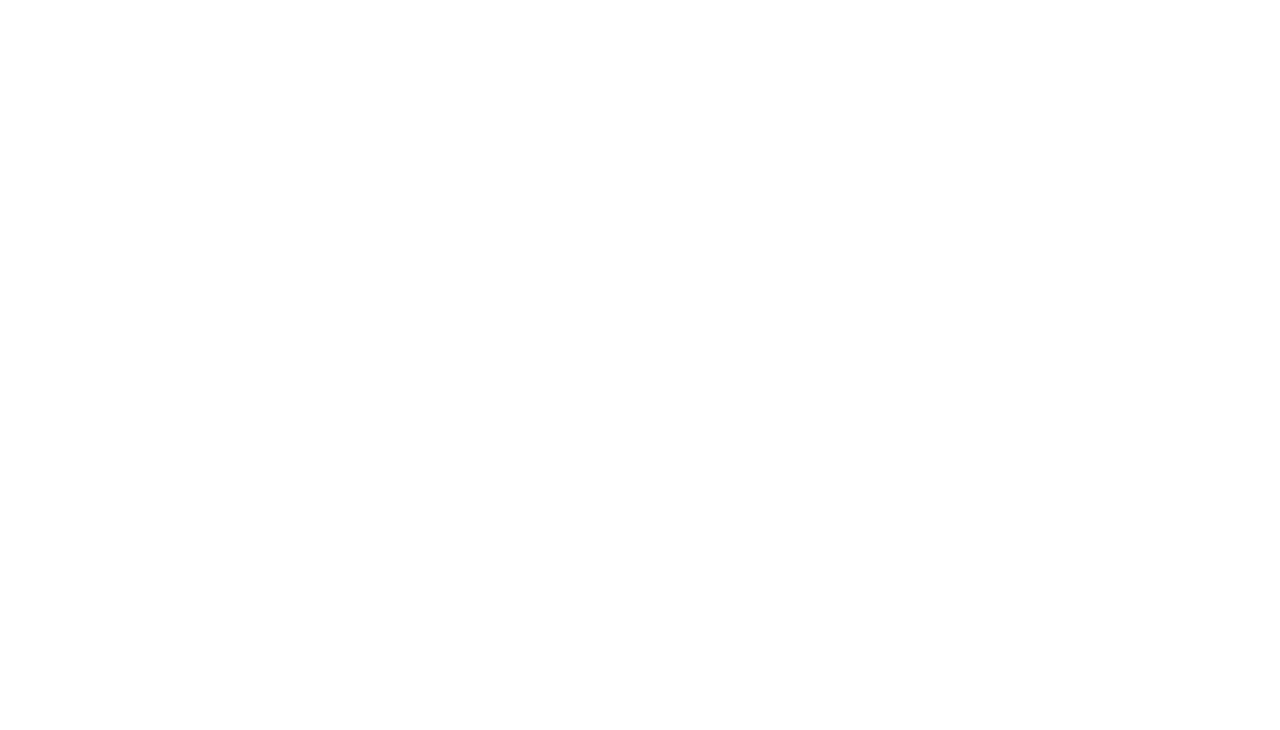
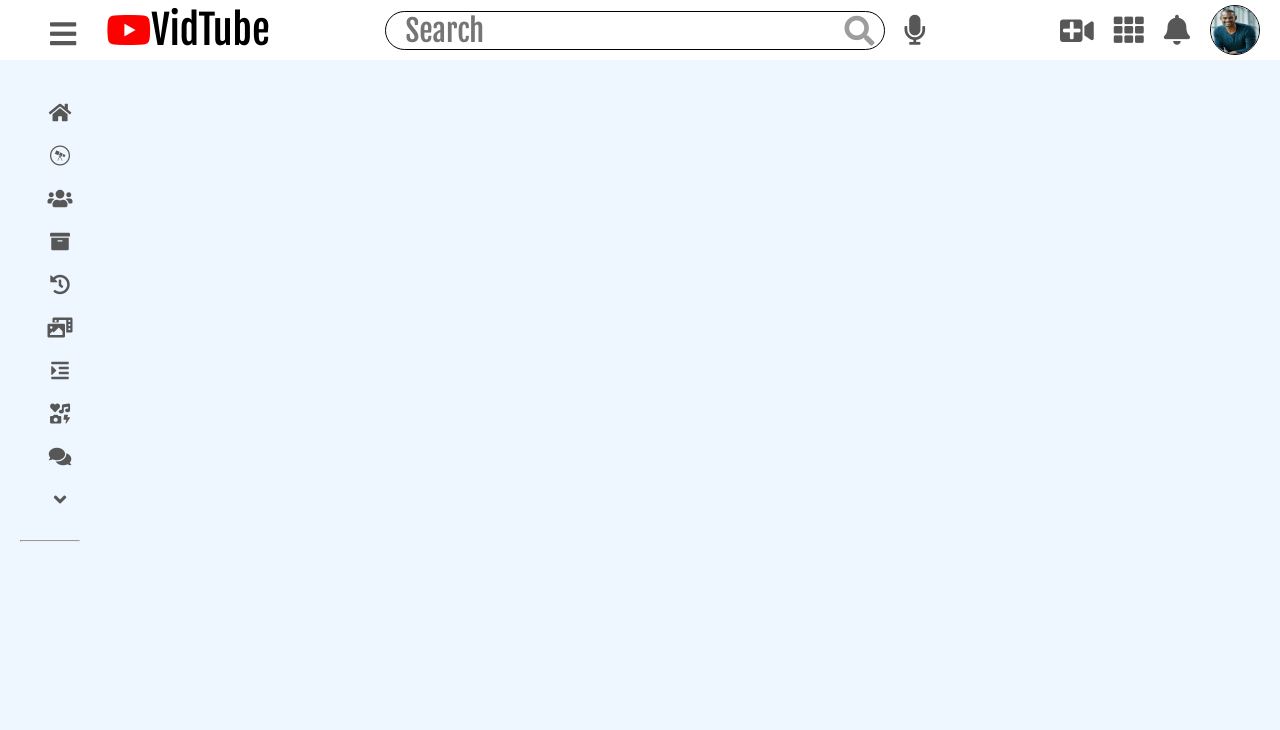
Before and after one commit to MJ9601/youtube-front-clone, a plain HTML site: page index.html in a window 1280 px wide. Drawn offline with Linux system fonts and the light colour scheme.

Commit message:
build youTube clone FRONT-END

```diff
--- a/index.html
+++ b/index.html
@@ -5,9 +5,82 @@
     <meta http-equiv="X-UA-Compatible" content="IE=edge">
     <meta name="viewport" content="width=device-width, initial-scale=1.0">
     <link rel="stylesheet" href="static/styles/style.css">
+    <link rel="stylesheet" href="https://cdnjs.cloudflare.com/ajax/libs/font-awesome/5.15.3/css/all.min.css" integrity="sha512-iBBXm8fW90+nuLcSKlbmrPcLa0OT92xO1BIsZ+ywDWZCvqsWgccV3gFoRBv0z+8dLJgyAHIhR35VZc2oM/gI1w==" crossorigin="anonymous" referrerpolicy="no-referrer" />
+    <link rel="preconnect" href="https://fonts.googleapis.com">
+    <link rel="preconnect" href="https://fonts.gstatic.com" crossorigin>
+    <link href="https://fonts.googleapis.com/css2?family=Fjalla+One&family=Hind+Siliguri:wght@700&family=Merriweather:ital,wght@1,900&family=Rubik:wght@700&display=swap" rel="stylesheet">
     <title>YouTube Clone</title>
 </head>
 <body>
+    <div class="container">
+        <!-- navbar -->
+        <nav class="navbar">
+            <div class="left-side">
+                <div class="sidebar-icon">
+                    <a href="#"><i class="fas fa-bars icon"></i></a>
+                </div>
+                <div class="logo">
+                    <i class="fab fa-youtube"></i>
+                    <span>VidTube</span>
+                </div>
+            </div>
+
+            <div class="middle search">
+                <input type="text" placeholder="Search">
+                <i class="fas fa-search searchIcon"></i>
+                <i class="fas fa-microphone icon"></i>
+            </div>
+
+            <div class="right-side">
+                <div class="videoIcon">
+                    <i class="fas fa-video icon"></i>
+                    <span><i class="fas fa-plus"></i></span>
+                </div>
+                <i class="fas fa-th icon"></i>
+                <i class="fas fa-bell icon"></i>
+                <div class="img-profile">
+                    <img src="static/images/person_4.jpg" alt="">
+                </div>
+            </div>
+
+        </nav>
+<!-- aside -->
+        <aside class="asidebar">
+            <div class="gernal-icons sidebarDiv">
+                <i class="fas fa-home icon"></i>
+                <i class="fab fa-wpexplorer icon"></i>
+                <i class="fa fa-users icon" aria-hidden="true"></i>
+                <i class="fas fa-archive icon"></i>
+                <i class="fas fa-history icon"></i>
+                <i class="fas fa-photo-video icon"></i>
+                <i class="fas fa-indent icon"></i>
+                <i class="fas fa-icons icon"></i>
+                <i class="fas fa-comments icon"></i>
+                <i class="fas fa-angle-down icon"></i>
+
+            </div>
+            <hr>
+            <div class="followers sidebarDiv">
+                <div class="imgDiv">
+                    <img src="" alt="">
+                </div>
+                <div class="imgDiv">
+                    <img src="" alt="">
+                </div>
+                <div class="imgDiv">
+                    <img src="" alt="">
+                </div>
+                <div class="imgDiv">
+                    <img src="" alt="">
+                </div>
+                <div class="imgDiv">
+                    <img src="" alt="">
+                </div>
+            </div>
+
+
+        </aside>
+    </div>
 
 
     <script src="static/js/script.js"></script>
--- a/static/styles/style.css
+++ b/static/styles/style.css
@@ -0,0 +1,142 @@
+*{
+    margin: 0;
+    padding: 0;
+    font-family: 'Fjalla One', sans-serif;
+    list-style: none;
+    text-decoration: none;
+    box-sizing: border-box;
+    outline: none;
+}
+html{
+    font-size: 62.5%;
+    background-color: rgb(238, 247, 255);
+}
+
+.container{
+    width: 100%;
+    position: relative;
+
+}
+.navbar{
+    width: 100%;
+    height: 6rem;
+    display: flex;
+    background-color: rgb(255, 255, 255);
+    color: #fff;
+    position: fixed;
+}
+.left-side{
+    margin-left: 3rem;
+    display: flex;
+    font-size: 4rem;
+    flex-flow: row;
+    float: left;
+    align-items: center;
+}
+.sidebar-icon{
+    margin-right: 1rem;
+}
+.sidebar-icon a{
+    color: #000;
+}
+
+.logo{
+    justify-content: center;
+    align-items: center;
+    display: flex;
+    margin-left: 2rem;
+    color: red;
+}
+.logo span{
+    color: #000;
+}
+.middle{
+    margin:auto;
+    display: flex;
+    /* justify-content: center;
+    align-items: center; */
+    font-size: 4rem;
+    position: relative;
+}
+.search input{
+    width: 50rem;
+    border-radius: 3rem;
+    border: .1rem solid #000;
+    padding-left: 2rem;
+    font-size: 3rem;
+}
+.searchIcon {
+    position: absolute;
+    font-size: 3rem;
+    color: rgb(158, 157, 157);
+    top: .5rem;
+    left: 46rem;
+}
+.icon{
+    margin: auto;
+    font-size: 3rem;
+    margin-left: 2rem;
+    color: rgb(87, 87, 87);
+}
+
+.right-side{
+    display: flex;
+    float: right;
+    font-size: 4rem;
+    margin-right: 2rem;
+    justify-content: center;
+    align-items: center;
+}
+.videoIcon{
+    font-size: 3rem;
+    position: relative;
+}
+.videoIcon span i{
+    color: #fff;
+    font-size: 2rem;
+    position: absolute;
+    top: .9rem;
+    left: 2.3rem;
+}
+
+.icon:hover{
+    cursor: pointer;
+    color: red;
+}
+.img-profile{
+    width: 5rem;
+    height: 5rem;
+    margin-left: 2rem;
+
+
+}
+.img-profile img {
+    width: 100%;
+    height: inherit;
+    border: .1rem solid #000;
+    border-radius: 50%;
+}
+
+/* aside */
+.asidebar{
+    position: fixed;
+    top:6rem;
+    left: 0;
+    display: flex;
+    flex-direction: column;
+    height: 100vh;
+    width: 6rem;
+    font-size: 3rem;
+    margin: 3rem 2rem;
+}
+.sidebarDiv{
+    width: 100%;
+}
+.gernal-icons{
+    margin-bottom: 2rem;
+    text-align: center;
+}
+.gernal-icons .icon{
+    font-size: 2rem;
+    margin-bottom: 1rem;
+}
```
Also changed, not shown: static/images/person_4.jpg (added).
